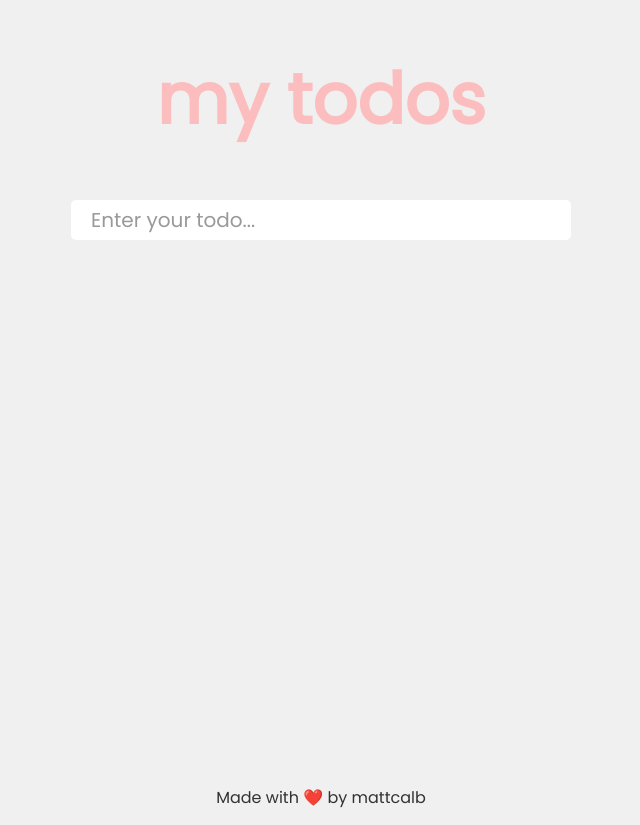
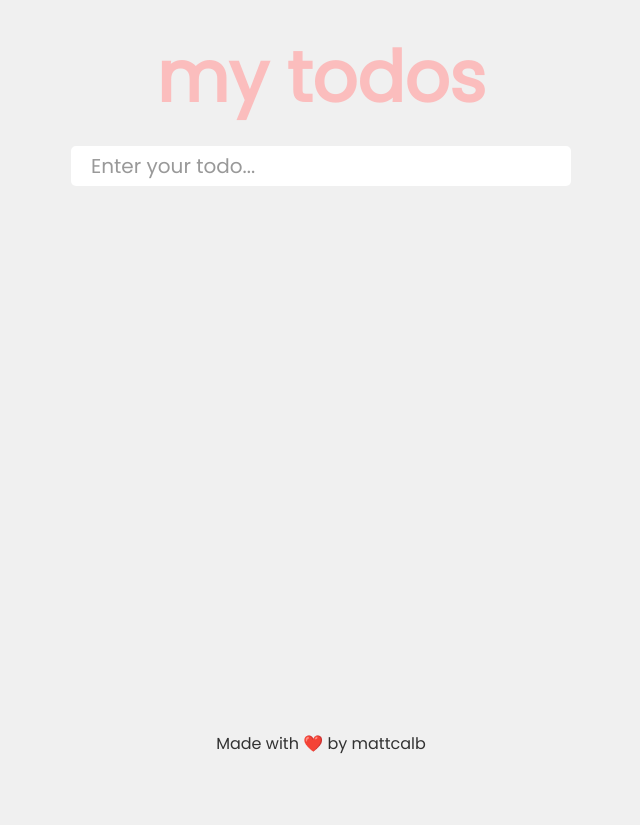
Before and after one commit to mattcalb/my-todos, a plain HTML site: page index.html in a window 1280 px wide. Shown: the whole page, without its empty margins (319-959 px from the left). Drawn offline with Linux system fonts and the light colour scheme.

Commit message:
add utf-8 and small changes in the style

```diff
--- a/css/style.css
+++ b/css/style.css
@@ -1,14 +1,23 @@
 @import url('https://fonts.googleapis.com/css2?family=Poppins&display=swap');
+
+* {
+    margin: 0;
+    padding: 0;
+    box-sizing: border-box;
+}
 
 body {
     text-align: center;
     background-color: rgb(240, 240, 240);
+    min-height: 100vh;
 }
 
 h1 {
     font-family: 'Poppins', sans-serif;
     color: rgb(255, 167, 167, 0.7);
     font-size: 70px;
+    margin-top: 25px;
+    margin-bottom: 15px;
 }
 
 form {
@@ -23,7 +32,6 @@ input {
     height: 35px;
     border: none;
     border-radius: 5px;
-    box-sizing: border-box;
     padding: 20px;
 }
 
@@ -125,8 +133,6 @@ li {
 
 footer {
     font-family: 'Poppins', sans-serif;
-    left: 0;
-    width: 100%;
     color: rgb(50, 50, 50);
 }
 
--- a/index.html
+++ b/index.html
@@ -3,6 +3,7 @@
 <html lang="en">
     <head>
         <title>my todos</title>
+        <meta charset="UTF-8">
         <meta name="viewport" content="width=device-width, initial-scale=1.0">
         <link rel="stylesheet" href="css/style.css">
         <link href="https://fonts.googleapis.com/icon?family=Material+Icons" rel="stylesheet">
```
